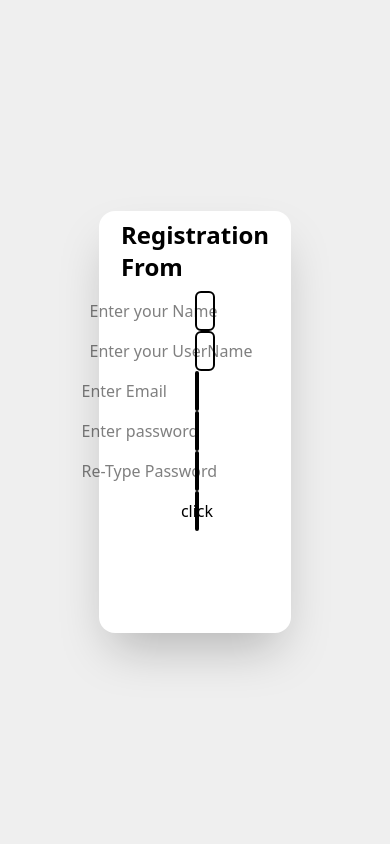
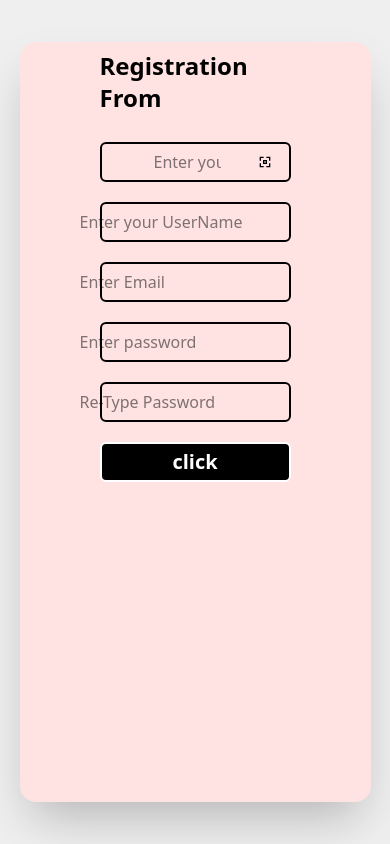
Before and after one commit to BallaGanesh/Bulidapp, a React (Vite) app in the folder bulidapp/: page / in a window 390 px wide. Built offline with nearby package versions, Linux system fonts and the light colour scheme.

Commit message:
made change on responsive design

```diff
--- a/bulidapp/package.json
+++ b/bulidapp/package.json
@@ -13,6 +13,7 @@
     "@tailwindcss/vite": "^4.1.10",
     "react": "^19.1.0",
     "react-dom": "^19.1.0",
+    "react-icons": "^5.5.0",
     "react-router-dom": "^7.6.2",
     "tailwindcss": "^4.1.10"
   },
--- a/bulidapp/src/components/user/Register.jsx
+++ b/bulidapp/src/components/user/Register.jsx
@@ -1,29 +1,56 @@
-import React from 'react'
+import React, { useState } from 'react'
+import { CgNametag } from "react-icons/cg";
 
 const Register = () => {
+
+  let[formData,setFromData]=useState({
+    // username:"",
+    // password:"",
+    // email:"",
+    // name:""
+  })
+
+  let handleChange=(e)=>{
+    let{name,value}=e.target
+    setFromData((preval)=>({...preval,[name]:value}))
+  }
+
+  let handleSubmit=e=>{
+    e.preventDefault()
+    console.log(formData);
+
+  }
+
   return (
-    <div className='bg-[#efefef] size-full flex justify-center items-center gap-32 px-24 '>
-      <form action="" className='bg-white h-1/2 w-1/2 shadow-2xl rounded-2xl gap-19 px-24' >
-      <div className='font-bold h-20 text-2xl  flex justify-center items-center'>
+    <div className='bg-[#efefef]  size-full flex justify-center items-center  '>
+        <form action="" className='bg-red-100 h-[90%] w-1/2 shadow-2xl rounded-2xl  flex gap-5 px-[80px] flex-col max-sm:w-[90%] ' onSubmit={handleSubmit}>
+      <div className='font-bold h-20 text-2xl  flex justify-center items-center max-lg '>
         <h1>Registration From</h1>
        </div>
 
-      <div className='h-10 flex justify-center items-center  border-2 rounded-md px-2 ' >
-        <input type="text" name="" placeholder='Enter your Name' className='outline-none '  />
+      <div className='h-10 flex justify-center items-center  border-2 rounded-md w-full px-4 ' >
+        <input type="text" name="name" placeholder='Enter your Name' className='outline-0
+          px-9 h-10  w-full' onChange={handleChange} />
+        <span><CgNametag /></span>
       </div>
-       <div className='h-10 flex justify-center items-center gap-2 border-2 rounded-md px-2'>
-        <input type="text" name="" placeholder='Enter your UserName' />
+
+       <div className='h-10 flex justify-center items-center  border-2 rounded-md w-full px-4 '>
+          <input type="text" name="username" placeholder='Enter your UserName' className='outline-0 px-9 h-10' onChange={handleChange}/>
       </div>
-       <div className='h-10 flex justify-center items-center gap-2 border-2 rounded-md'>
-        <input type="email" name="" placeholder='Enter Email'/>
+
+       <div className='h-10 flex justify-center items-center  border-2 rounded-md w-full px-4 '>
+          <input type="email" name="email" placeholder='Enter Email' className='outline-none px-9 h-10' onChange={handleChange}/>
       </div>
-       <div className='h-10 flex justify-center items-center gap-2 border-2 rounded-md'>
-        <input type="password" name="" placeholder='Enter password'/>
+
+       <div className='h-10 flex justify-center items-center  border-2 rounded-md w-full px-4 '>
+          <input type="password" name="password" placeholder='Enter password' className='outline-none px-9 h-10' onChange={handleChange}/>
       </div>
-       <div className='h-10 flex justify-center items-center gap-2 border-2 rounded-md'>
-        <input type="password" name="" placeholder='Re-Type Password'/>
+
+       <div className='h-10 flex justify-center items-center  border-2 rounded-md w-full px-4 '>
+          <input type="password" name="password" placeholder='Re-Type Password' className='outline-none px-9 h-10' onChange={handleChange}/>
       </div>
-       <div className='h-10 flex justify-center items-center gap-2 border-2 rounded-md'>
+
+        <div className='h-10 flex justify-center items-center gap-2 border-2 rounded-md text-xl text-white bg-black font-bold' onChange={handleChange}>
         <button>click</button>
       </div>
       </form>
```
Also changed, not shown: 1 other file (tests, documents, lock files or other folders).
